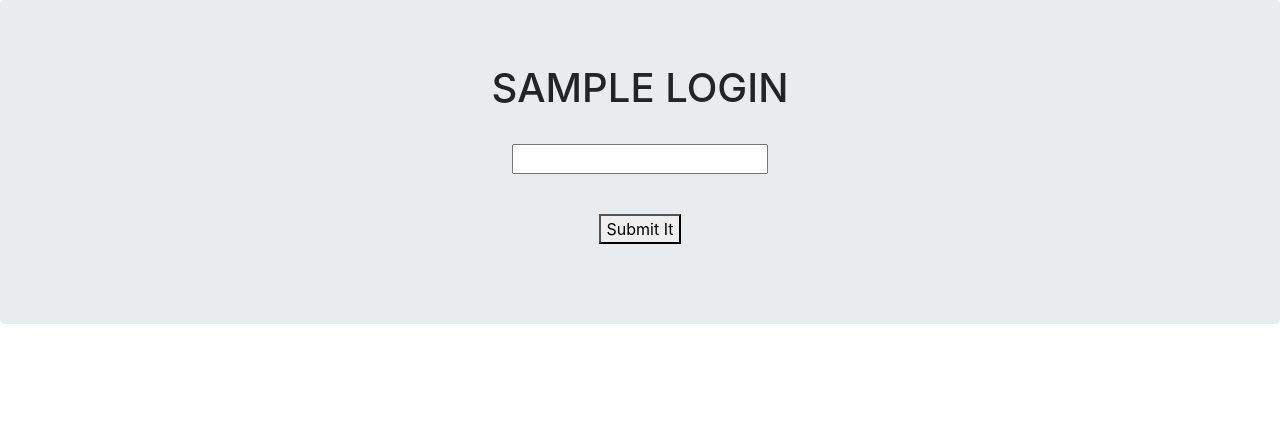
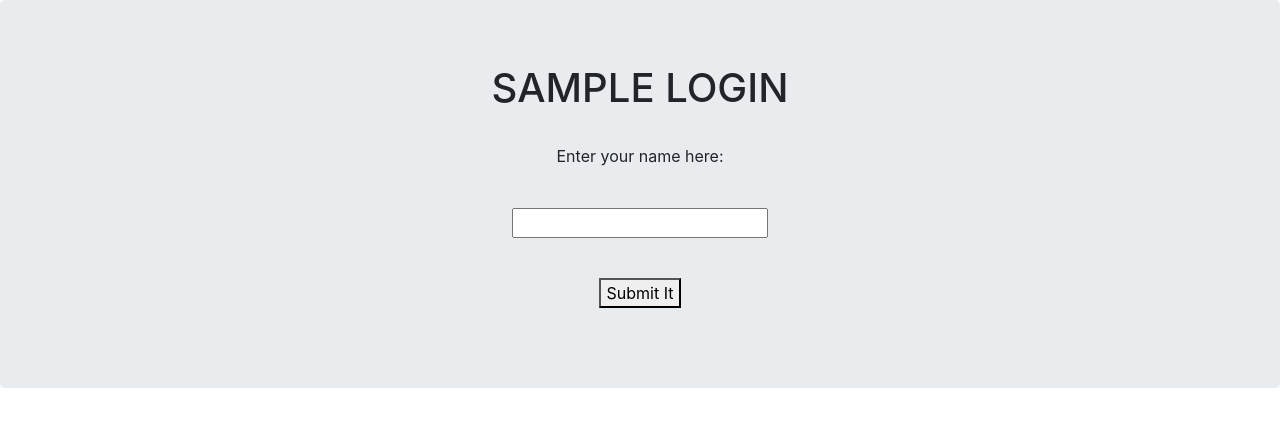
Before and after one commit to NishantRout/Sample-Login, a Flask app: page / in a window 1280 px wide. Shown: the top 427 px of the page. Run offline with Flask 2, Linux system fonts and the light colour scheme; some libraries are stand-ins or nearby versions.

Commit message:
Update base.html

```diff
--- a/templates/base.html
+++ b/templates/base.html
@@ -15,6 +15,8 @@
    <div class="jumbotron" align="center" fsd>
        <h1 align='center'>SAMPLE LOGIN</h1>
        <br>
+       <p>Enter your name here:</p>
+       <br>
        <form action="/login/" method="POST">
            <p><input type = "text" name = "name" /></p>
            <br>
```
